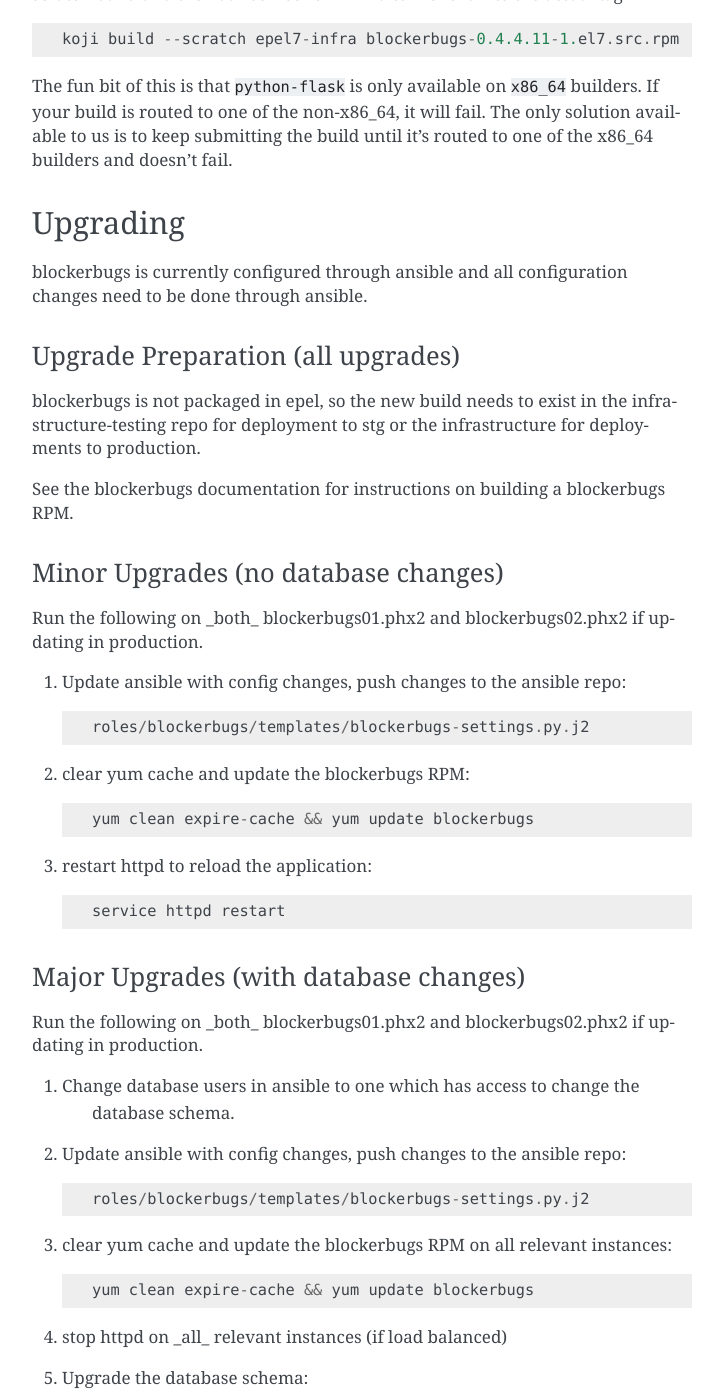
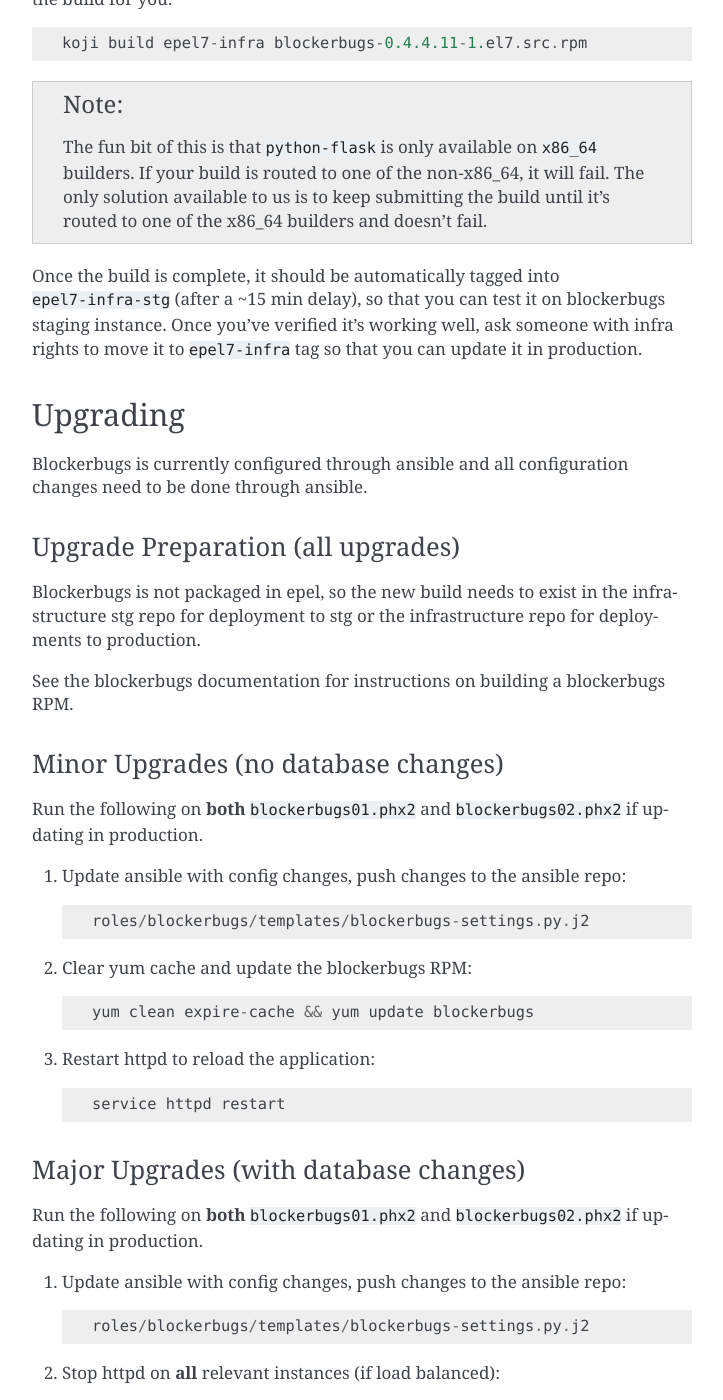
Before and after one commit to FrostyX/infra-docs, a Sphinx documentation site: the page built from docs/sysadmin-guide/sops/blockerbugs.rst, in a window 1280 px wide and 1400 px high, scrolled down 1594 px. Shown: the whole window, without its empty margins (388-1111 px from the left). Built offline with Sphinx 7.4.7, drawn with Linux system fonts in a browser that asks for light colours; some of the changed text lies outside the part shown.

Commit message:
blockerbugs: improve formatting, fix koji instructions

```diff
--- a/docs/sysadmin-guide/sops/blockerbugs.rst
+++ b/docs/sysadmin-guide/sops/blockerbugs.rst
@@ -7,8 +7,9 @@
 Blockerbugs Infrastructure SOP
 ==============================
 
-Blockerbugs is an app developed by Fedora QA to aid in tracking items related
-to release blocking and freeze exception bugs in branched Fedora releases.
+`Blockerbugs <https://pagure.io/fedora-qa/blockerbugs>`_ is an app developed by
+Fedora QA to aid in tracking items related to release blocking and freeze
+exception bugs in branched Fedora releases.
 
 Contents
 ========
@@ -16,10 +17,9 @@
 1. Contact Information
 2. File Locations
 3. Upgrade Process
-    * Upgrade Preparation (for all upgrades)
-    * Minor Upgrade (no db change)
-    * Major Upgrade (with db changes)
-
+   * Upgrade Preparation (for all upgrades)
+   * Minor Upgrade (no db change)
+   * Major Upgrade (with db changes)
 
 
 Contact Information
@@ -79,31 +79,36 @@
 Building with Koji
 ------------------
 
-Unless you have ACLs to tag stuff into the ``epel7-infra`` tag, you'll need to
-do a scratch build and then ask someone in infra to move it into the actual
-tag::
+You'll need to ask someone who has rights to build into ``epel7-infra`` tag to
+make the build for you::
 
-  koji build --scratch epel7-infra blockerbugs-0.4.4.11-1.el7.src.rpm
+  koji build epel7-infra blockerbugs-0.4.4.11-1.el7.src.rpm
 
-The fun bit of this is that ``python-flask`` is only available on ``x86_64``
-builders. If your build is routed to one of the non-x86_64, it will fail. The
-only solution available to us is to keep submitting the build until it's routed
-to one of the x86_64 builders and doesn't fail.
+.. note:: The fun bit of this is that ``python-flask`` is only available on
+  ``x86_64`` builders. If your build is routed to one of the non-x86_64, it
+  will fail. The only solution available to us is to keep submitting the build
+  until it's routed to one of the x86_64 builders and doesn't fail.
+
+Once the build is complete, it should be automatically tagged into
+``epel7-infra-stg`` (after a ~15 min delay), so that you can test it on
+blockerbugs staging instance. Once you've verified it's working well, ask
+someone with infra rights to move it to ``epel7-infra`` tag so that you can
+update it in production.
 
 
 Upgrading
 =========
 
-blockerbugs is currently configured through ansible and all configuration
+Blockerbugs is currently configured through ansible and all configuration
 changes need to be done through ansible.
 
 
 Upgrade Preparation (all upgrades)
 ----------------------------------
 
-blockerbugs is not packaged in epel, so the new build needs to exist in
-the infrastructure-testing repo for deployment to stg or the infrastructure
-for deployments to production.
+Blockerbugs is not packaged in epel, so the new build needs to exist in
+the infrastructure stg repo for deployment to stg or the infrastructure
+repo for deployments to production.
 
 See the blockerbugs documentation for instructions on building a
 blockerbugs RPM.
@@ -112,49 +117,48 @@
 Minor Upgrades (no database changes)
 ------------------------------------
 
-Run the following on _both_ blockerbugs01.phx2 and blockerbugs02.phx2 if
-updating in production.
+Run the following on **both** ``blockerbugs01.phx2`` and ``blockerbugs02.phx2``
+if updating in production.
 
 1. Update ansible with config changes, push changes to the ansible repo::
 
     roles/blockerbugs/templates/blockerbugs-settings.py.j2
 
-2. clear yum cache and update the blockerbugs RPM::
+2. Clear yum cache and update the blockerbugs RPM::
 
-      yum clean expire-cache && yum update blockerbugs
+    yum clean expire-cache && yum update blockerbugs
 
-3. restart httpd to reload the application::
+3. Restart httpd to reload the application::
 
-      service httpd restart
+    service httpd restart
 
 
 Major Upgrades (with database changes)
 --------------------------------------
-Run the following on _both_ blockerbugs01.phx2 and blockerbugs02.phx2 if
-updating in production.
+Run the following on **both** ``blockerbugs01.phx2`` and ``blockerbugs02.phx2``
+if updating in production.
 
-1. Change database users in ansible to one which has access to change the
-    database schema.
+1. Update ansible with config changes, push changes to the ansible repo::
 
-2. Update ansible with config changes, push changes to the ansible repo::
+    roles/blockerbugs/templates/blockerbugs-settings.py.j2
 
-      roles/blockerbugs/templates/blockerbugs-settings.py.j2
+2. Stop httpd on **all** relevant instances (if load balanced)::
 
-3. clear yum cache and update the blockerbugs RPM on all relevant instances::
+    service httpd stop
 
-      yum clean expire-cache && yum update blockerbugs
+3. Clear yum cache and update the blockerbugs RPM on all relevant instances::
 
-4. stop httpd on _all_ relevant instances (if load balanced)
+    yum clean expire-cache && yum update blockerbugs
 
 5. Upgrade the database schema::
 
-      blockerbugs upgrade_db
+    blockerbugs upgrade_db
 
 6. Check the upgrade by running a manual sync to make sure that nothing
-    unexpected went wrong.::
+   unexpected went wrong::
 
-      blockerbugs sync
+    blockerbugs sync
 
-7. start httpd back up::
+7. Start httpd back up::
 
-      service httpd restart
+    service httpd start
```
Also changed, not shown: other parts of docs/sysadmin-guide/sops/blockerbugs.rst (+4 -4 lines).
